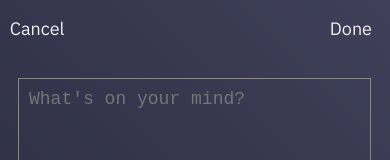
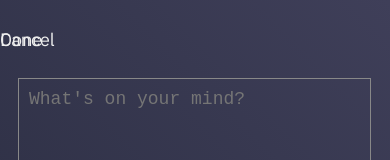
Before and after one commit to krdowns/See-App, a website: page views/createentry.html in a window 390 px wide. Shown: the top 160 px of the page. Drawn offline with nearby package versions, Linux system fonts and the light colour scheme; files that its build step writes are made by us from their sources; files whose address does not match are found by name.

Commit message:
updating styling

```diff
--- a/public/styles/createentry.css
+++ b/public/styles/createentry.css
@@ -48,8 +48,9 @@
         color:inherit;
     }
 
-    .cancel {
-        margin-left: -30%;
+    ul:first-child a {
+        position: fixed;
+        left: 0;
     }
 
     .done {
```
